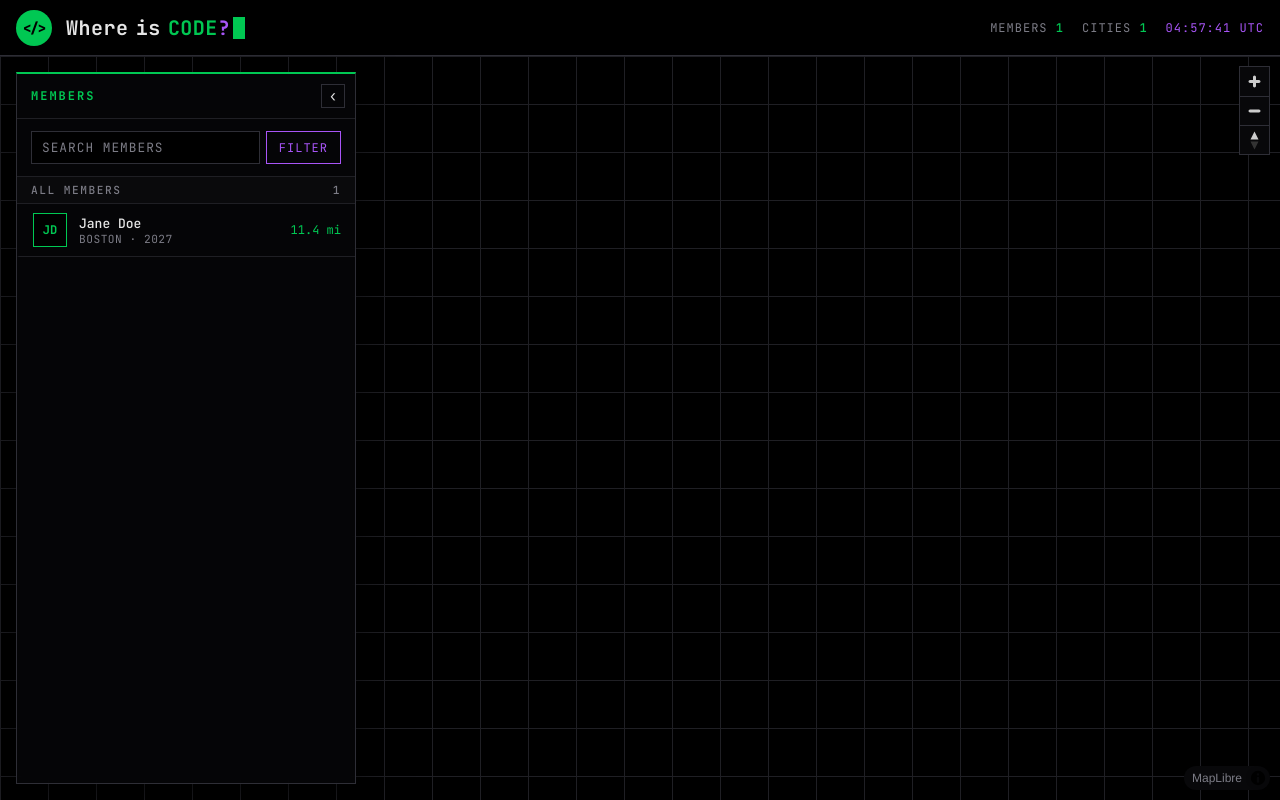
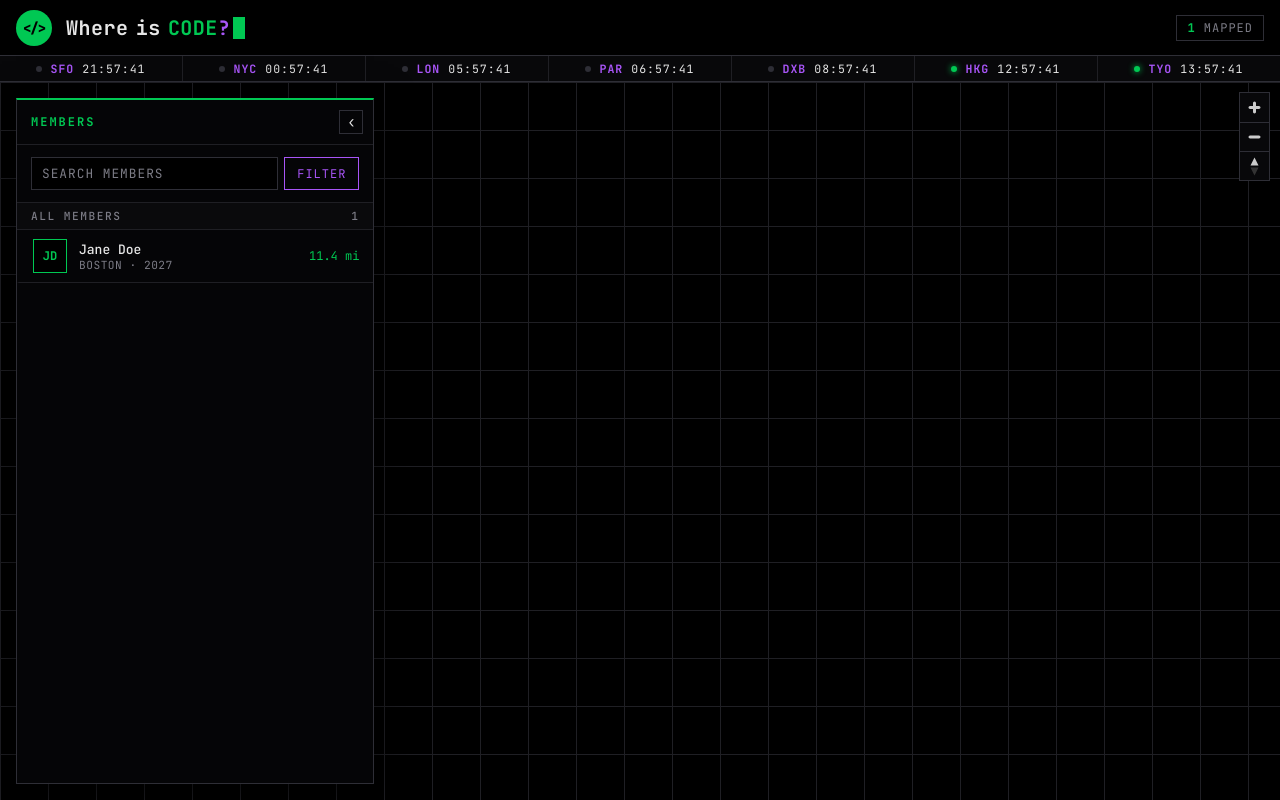
Before and after one commit to rarvst/codeMap, a plain HTML site: page index.html in a window 1280 px wide. Drawn offline with nearby package versions, Linux system fonts and the light colour scheme; no server answers.

Commit message:
Fix zoomed layouts, add world clocks, smoother map motion
- Sidebar docks to the bottom on narrow windows and compacts on short ones,
  so it stays readable under heavy browser zoom; dark scrollbar; sits above
  map controls
- Map padding follows the sidebar so the globe centers in the visible area
- Gentler wheel/trackpad zoom, slower fly-to and cluster zoom
- Header shows "X mapped"; 7-city world clock strip with business-hours dot

```diff
--- a/app.js
+++ b/app.js
@@ -7,9 +7,8 @@
 const citySelect = document.getElementById("filter-city");
 const memberList = document.getElementById("member-list");
 const listCount = document.getElementById("list-count");
-const statMembers = document.getElementById("stat-members");
-const statCities = document.getElementById("stat-cities");
-const statClock = document.getElementById("stat-clock");
+const statMapped = document.getElementById("stat-mapped");
+const clockStrip = document.getElementById("clock-strip");
 const titleText = document.getElementById("title-text");
 
 let origin = BABSON_CAMPUS;
@@ -20,7 +19,12 @@
   style: "https://basemaps.cartocdn.com/gl/dark-matter-gl-style/style.json",
   center: [BABSON_CAMPUS.lng, BABSON_CAMPUS.lat],
   zoom: 1.5,
+  minZoom: 0.8,
+  attributionControl: { compact: true },
 });
+// Slightly gentler wheel/trackpad zoom steps than the defaults (1/450 and 1/100) for smoother zooming.
+map.scrollZoom.setWheelZoomRate(1 / 550);
+map.scrollZoom.setZoomRate(1 / 130);
 map.addControl(new maplibregl.NavigationControl(), "top-right");
 
 const popup = new maplibregl.Popup({ offset: 12, closeButton: false });
@@ -156,10 +160,26 @@
   });
 });
 
+// Keep the map's focal point in the area the floating sidebar doesn't cover,
+// so the globe and fly-to targets center in the visible space.
+const sidebarDocked = matchMedia("(max-width: 720px)");
+
+function updateMapPadding() {
+  const panel = sidebar.getBoundingClientRect();
+  const area = map.getContainer().getBoundingClientRect();
+  map.setPadding(
+    sidebarDocked.matches
+      ? { top: 0, right: 0, left: 0, bottom: Math.max(0, area.bottom - panel.top) }
+      : { top: 0, right: 0, bottom: 0, left: Math.max(0, panel.right - area.left) }
+  );
+}
+new ResizeObserver(updateMapPadding).observe(sidebar);
+new ResizeObserver(updateMapPadding).observe(map.getContainer());
+
 map.on("click", "clusters", async (e) => {
   const cluster = e.features[0];
   const zoom = await map.getSource("members").getClusterExpansionZoom(cluster.properties.cluster_id);
-  map.easeTo({ center: cluster.geometry.coordinates, zoom });
+  map.easeTo({ center: cluster.geometry.coordinates, zoom, duration: 900 });
 });
 
 map.on("click", "member-points", (e) => {
@@ -214,8 +234,7 @@
 
   updateMapMembers(rows);
   listCount.textContent = rows.length;
-  statMembers.textContent = rows.length;
-  statCities.textContent = new Set(rows.map((m) => m.city)).size;
+  statMapped.textContent = rows.length;
   memberList.replaceChildren();
 
   if (rows.length === 0) {
@@ -230,7 +249,7 @@
     const li = document.createElement("li");
     li.className = "member";
     li.addEventListener("click", () => {
-      map.flyTo({ center: [m.lng, m.lat], zoom: 10 });
+      map.flyTo({ center: [m.lng, m.lat], zoom: 10, speed: 0.9, curve: 1.6, essential: true });
       showPopup(m);
     });
 
@@ -353,11 +372,51 @@
   animateTitle();
 }
 
-function updateClock() {
-  statClock.textContent = `${new Date().toISOString().slice(11, 19)} UTC`;
+// World clocks. A green dot marks local business hours (Mon–Fri, 9:00–17:00).
+const WORLD_CLOCKS = [
+  { label: "SFO", zone: "America/Los_Angeles" },
+  { label: "NYC", zone: "America/New_York" },
+  { label: "LON", zone: "Europe/London" },
+  { label: "PAR", zone: "Europe/Paris" },
+  { label: "DXB", zone: "Asia/Dubai" },
+  { label: "HKG", zone: "Asia/Hong_Kong" },
+  { label: "TYO", zone: "Asia/Tokyo" },
+];
+
+const clocks = WORLD_CLOCKS.map(({ label, zone }) => {
+  const item = document.createElement("div");
+  item.className = "clock";
+  const dot = document.createElement("span");
+  dot.className = "clock-dot";
+  const name = document.createElement("span");
+  name.className = "clock-label";
+  name.textContent = label;
+  const time = document.createElement("span");
+  time.className = "clock-time";
+  item.append(dot, name, time);
+  clockStrip.append(item);
+  const format = new Intl.DateTimeFormat("en-GB", {
+    timeZone: zone,
+    weekday: "short",
+    hour: "2-digit",
+    minute: "2-digit",
+    second: "2-digit",
+    hourCycle: "h23",
+  });
+  return { item, time, format };
+});
+
+function updateClocks() {
+  const now = new Date();
+  for (const { item, time, format } of clocks) {
+    const parts = Object.fromEntries(format.formatToParts(now).map((p) => [p.type, p.value]));
+    const hour = Number(parts.hour);
+    time.textContent = `${parts.hour}:${parts.minute}:${parts.second}`;
+    item.classList.toggle("open", !["Sat", "Sun"].includes(parts.weekday) && hour >= 9 && hour < 17);
+  }
 }
-setInterval(updateClock, 1000);
-updateClock();
+setInterval(updateClocks, 1000);
+updateClocks();
 
 populateFilters();
 renderMembers();
--- a/index.html
+++ b/index.html
@@ -16,12 +16,10 @@
     <h1 class="site-title" aria-label="Where is CODE?">
       <span id="title-text" aria-hidden="true"></span><span class="title-cursor" aria-hidden="true"></span>
     </h1>
-    <div class="status-bar">
-      <span>Members <b id="stat-members">0</b></span>
-      <span>Cities <b id="stat-cities">0</b></span>
-      <span id="stat-clock" class="status-clock"></span>
-    </div>
+    <div class="status-bar"><b id="stat-mapped">0</b> mapped</div>
   </header>
+
+  <div id="clock-strip" class="clock-strip" aria-label="World clocks"></div>
 
   <div class="layout">
     <aside id="sidebar" class="sidebar">
--- a/style.css
+++ b/style.css
@@ -25,6 +25,8 @@
 }
 
 body {
+  display: flex;
+  flex-direction: column;
   font-family: var(--mono);
   font-size: 13px;
   background: var(--code-black);
@@ -35,6 +37,7 @@
 .site-header {
   display: flex;
   align-items: center;
+  flex-shrink: 0;
   gap: 14px;
   height: var(--header-height);
   padding: 0 var(--gutter);
@@ -61,7 +64,8 @@
 .site-title {
   display: flex;
   align-items: center;
-  font-size: 1.25rem;
+  min-width: 0;
+  font-size: clamp(1rem, 0.85rem + 0.6vw, 1.25rem);
   font-weight: 700;
   letter-spacing: 0.5px;
   white-space: nowrap;
@@ -94,28 +98,79 @@
 }
 
 .status-bar {
-  display: flex;
-  gap: 18px;
+  flex-shrink: 0;
   margin-left: auto;
+  padding: 4px 10px;
+  border: 1px solid var(--line-strong);
   font-size: 0.75rem;
   letter-spacing: 1px;
   text-transform: uppercase;
   color: var(--muted);
+  white-space: nowrap;
 }
 
 .status-bar b {
   color: var(--code-green);
-  font-weight: 500;
+  font-weight: 700;
 }
 
-.status-bar .status-clock {
+/* World clocks */
+.clock-strip {
+  display: flex;
+  flex-shrink: 0;
+  overflow-x: auto;
+  scrollbar-width: none;
+  background: var(--panel-solid);
+  border-bottom: 1px solid var(--line-strong);
+}
+
+.clock-strip::-webkit-scrollbar {
+  display: none;
+}
+
+.clock {
+  display: flex;
+  flex: 1 0 auto;
+  align-items: center;
+  justify-content: center;
+  gap: 8px;
+  padding: 5px 14px;
+  font-size: 0.72rem;
+  letter-spacing: 1px;
+  white-space: nowrap;
+  font-variant-numeric: tabular-nums;
+}
+
+.clock + .clock {
+  border-left: 1px solid var(--line);
+}
+
+.clock-dot {
+  width: 6px;
+  height: 6px;
+  border-radius: 50%;
+  background: var(--line-strong);
+}
+
+.clock.open .clock-dot {
+  background: var(--code-green);
+  box-shadow: 0 0 6px var(--code-green);
+}
+
+.clock-label {
   color: var(--code-purple);
+  font-weight: 700;
+}
+
+.clock-time {
+  color: var(--text);
 }
 
 /* Layout: the map fills the page and the sidebar floats above it. */
 .layout {
   position: relative;
-  height: calc(100% - var(--header-height));
+  flex: 1;
+  min-height: 0;
 }
 
 #map {
@@ -134,10 +189,11 @@
   top: var(--gutter);
   left: var(--gutter);
   bottom: var(--gutter);
-  z-index: 2;
+  z-index: 3;
   display: flex;
   flex-direction: column;
-  width: min(340px, calc(100% - 2 * var(--gutter)));
+  width: clamp(270px, 28vw, 360px);
+  max-width: calc(100% - 2 * var(--gutter));
   background: var(--panel);
   border: 1px solid var(--line-strong);
   border-top: 2px solid var(--code-green);
@@ -312,7 +368,22 @@
 .member-list {
   flex: 1;
   overflow-y: auto;
+  overscroll-behavior: contain;
   list-style: none;
+  scrollbar-width: thin;
+  scrollbar-color: var(--line-strong) transparent;
+}
+
+.member-list::-webkit-scrollbar {
+  width: 6px;
+}
+
+.member-list::-webkit-scrollbar-thumb {
+  background: var(--line-strong);
+}
+
+.member-list::-webkit-scrollbar-thumb:hover {
+  background: var(--code-purple);
 }
 
 .member {
@@ -441,13 +512,87 @@
   color: var(--code-purple);
 }
 
-@media (max-width: 640px) {
-  .status-bar {
+/* Narrow windows (phones, or heavy browser zoom): dock the sidebar to the bottom. */
+@media (max-width: 720px) {
+  :root {
+    --gutter: 10px;
+  }
+
+  .sidebar {
+    top: auto;
+    right: var(--gutter);
+    width: auto;
+    max-width: none;
+    height: 50%;
+  }
+
+  .sidebar.collapsed {
+    width: auto;
+    height: auto;
+  }
+
+  .sidebar.collapsed .sidebar-header {
+    justify-content: space-between;
+    padding: 8px 10px 8px 14px;
+  }
+
+  .sidebar.collapsed .sidebar-header h2 {
+    display: block;
+  }
+
+  .sidebar-toggle {
+    transform: rotate(-90deg);
+  }
+
+  .clock {
+    padding: 5px 10px;
+  }
+}
+
+/* Short windows: tighten vertical spacing so the list keeps room. */
+@media (max-height: 560px) {
+  :root {
+    --header-height: 44px;
+  }
+
+  .logo {
+    width: 30px;
+    height: 30px;
+    font-size: 12px;
+  }
+
+  .sidebar-header {
+    padding: 6px 10px 6px 14px;
+  }
+
+  .search-row {
+    padding: 6px 14px;
+  }
+
+  .list-heading,
+  .maplibregl-ctrl-compass {
     display: none;
   }
 
-  .site-title {
-    font-size: 1rem;
+  .member {
+    padding: 6px 14px;
+  }
+
+  .member-avatar {
+    width: 28px;
+    height: 28px;
+  }
+}
+
+@media (max-height: 420px) {
+  .clock-strip {
+    display: none;
+  }
+}
+
+@media (max-width: 720px) and (max-height: 560px) {
+  .sidebar {
+    height: 62%;
   }
 }
 
```
